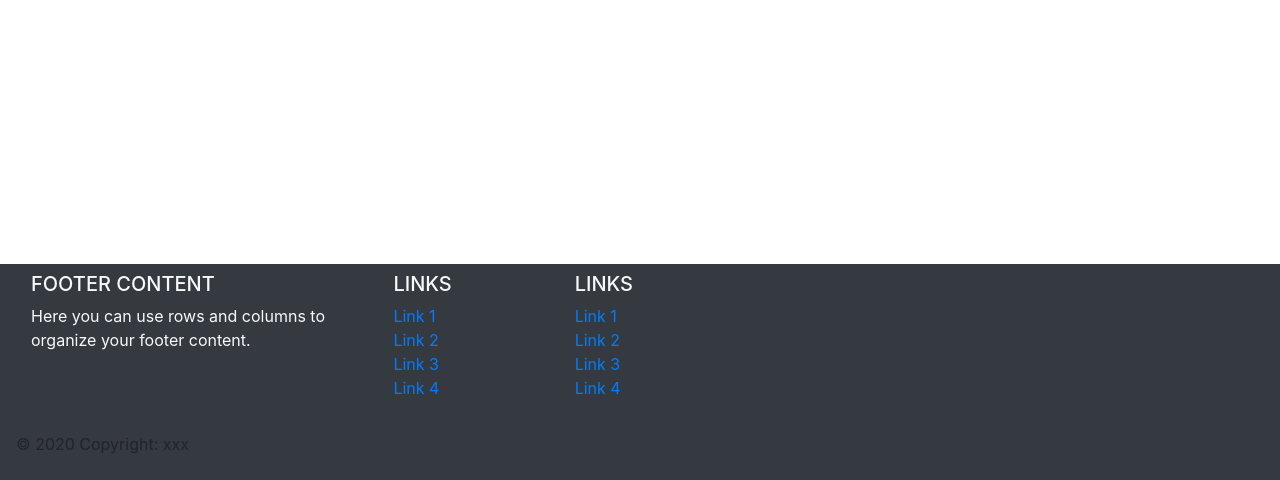
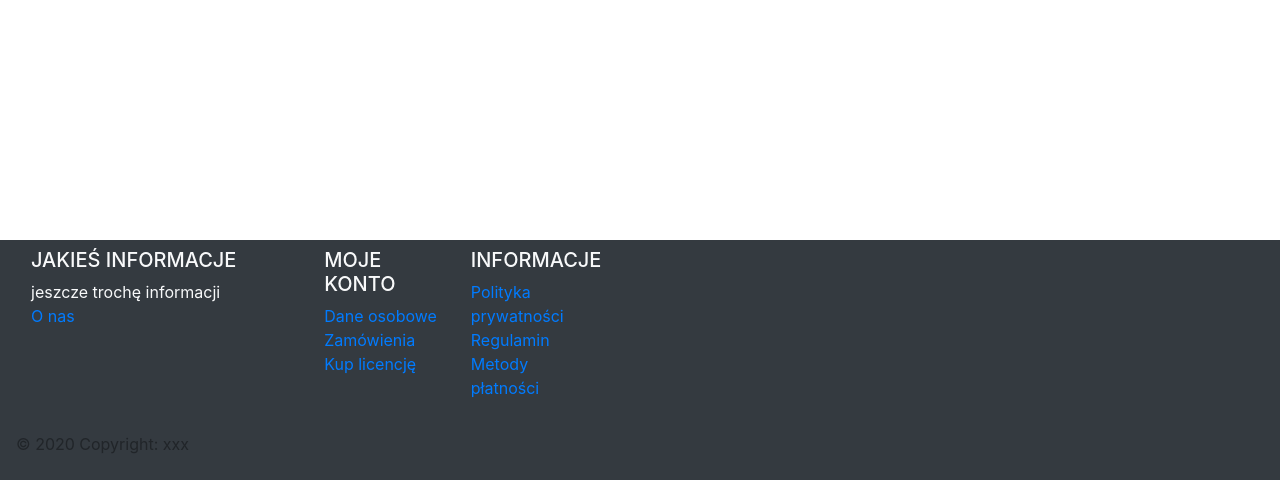
Before and after one commit to mericetsdagger/djangoTemplate, a Django app: page / in a window 1280 px wide. Shown: the part 320-800 px from the top of the page. Run offline with Django 3.2, Linux system fonts and the light colour scheme; some libraries are stand-ins or nearby versions.

Commit message:
poprawka na footerze

```diff
--- a/templates/base.html
+++ b/templates/base.html
@@ -57,42 +57,43 @@
         <div class="container-fluid text-center text-md-left text-light">
             <div class="row">
                 <div class="col-md-6 mt-md-0 mt-3">
-                    <h5 class="text-uppercase">Footer Content</h5>
-                    <p>Here you can use rows and columns to organize your footer content.</p>
+                    <h5 class="text-uppercase">Jakieś informacje</h5>
+                    <ul class="list-unstyled">
+                          <li>
+                            jeszcze trochę informacji
+                          </li>
+                          <li>
+                            <a href="#!">O nas</a>
+                          </li>
+                        </ul>
                 </div>
                 <hr class="clearfix w-100 d-md-none pb-3">
                     <div class="col-md-3 mb-md-0 mb-3">
-                        <h5 class="text-uppercase">Links</h5>
+                        <h5 class="text-uppercase">Moje konto</h5>
                         <ul class="list-unstyled">
                           <li>
-                            <a href="#!">Link 1</a>
+                            <a href="#!">Dane osobowe</a>
                           </li>
                           <li>
-                            <a href="#!">Link 2</a>
+                            <a href="#!">Zamówienia</a>
                           </li>
                           <li>
-                            <a href="#!">Link 3</a>
-                          </li>
-                          <li>
-                            <a href="#!">Link 4</a>
+                            <a href="#!">Kup licencję</a>
                           </li>
                         </ul>
 
                      </div>
                      <div class="col-md-3 mb-md-0 mb-3">
-                        <h5 class="text-uppercase">Links</h5>
+                        <h5 class="text-uppercase">Informacje</h5>
                         <ul class="list-unstyled">
                           <li>
-                            <a href="#!">Link 1</a>
+                            <a href="#!">Polityka prywatności</a>
                           </li>
                           <li>
-                            <a href="#!">Link 2</a>
+                            <a href="#!">Regulamin</a>
                           </li>
                           <li>
-                            <a href="#!">Link 3</a>
-                          </li>
-                          <li>
-                            <a href="#!">Link 4</a>
+                            <a href="#!">Metody płatności</a>
                           </li>
                         </ul>
                     </div>
```
